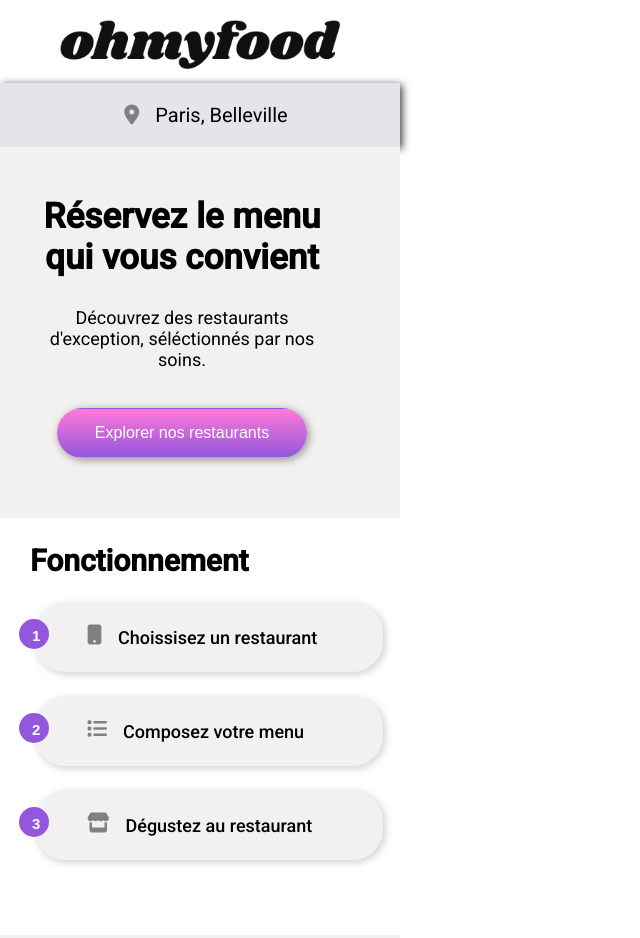
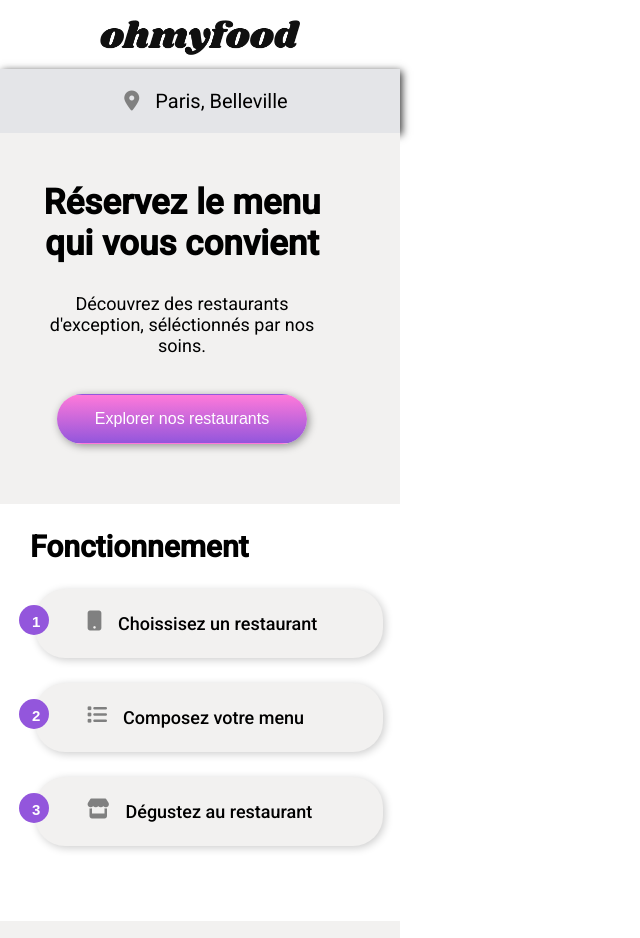
Before and after one commit to Hentiofyle/omfmobileview, a plain HTML site: page index.html in a window 1280 px wide. Shown: the top 938 px of the page, without its empty margins (0-640 px from the left). Drawn offline with Linux system fonts and the light colour scheme; a web font is replaced by a local one.

Commit message:
Update index.css

```diff
--- a/index.css
+++ b/index.css
@@ -442,9 +442,8 @@ div.list-1 > div > i.fa {
   right: 20px;
   bottom: 18px;
 }
-
 .logo {
-  max-width: 75%;
+  max-width: 55%;
   margin-top: 10px;
   padding: 10px;
   cursor: pointer;
```
